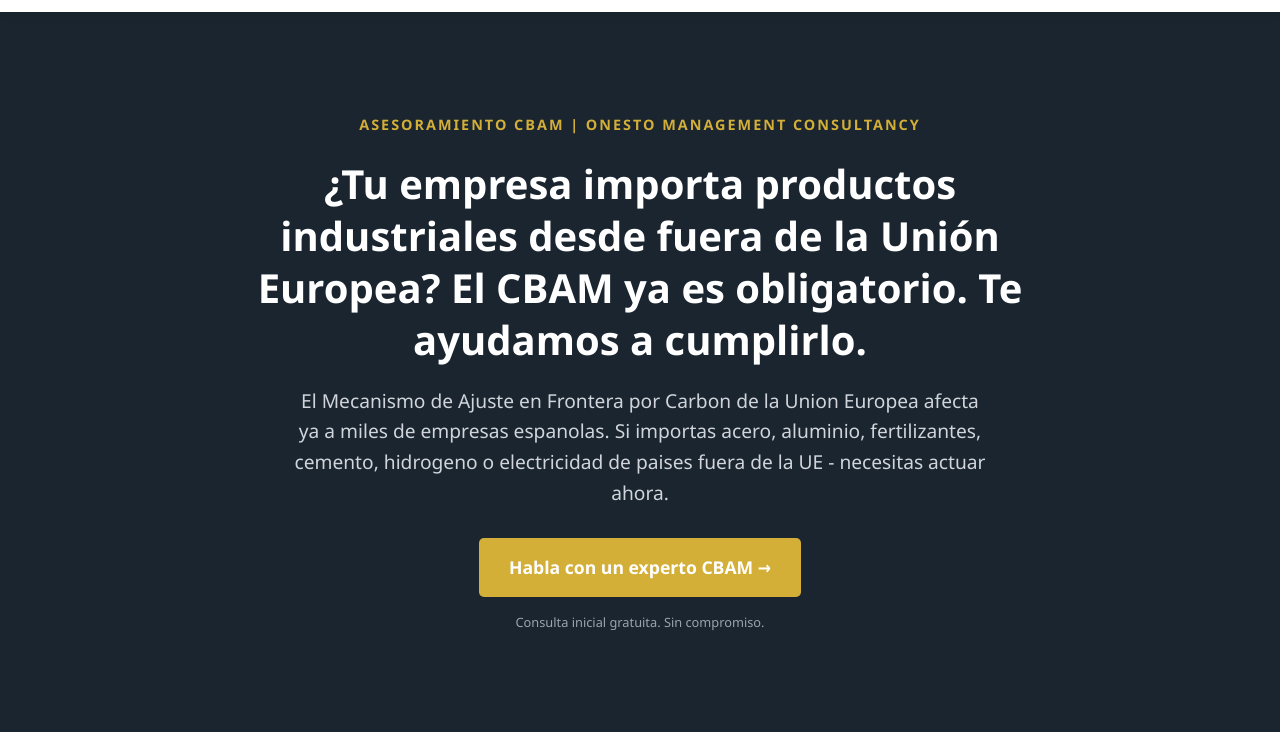
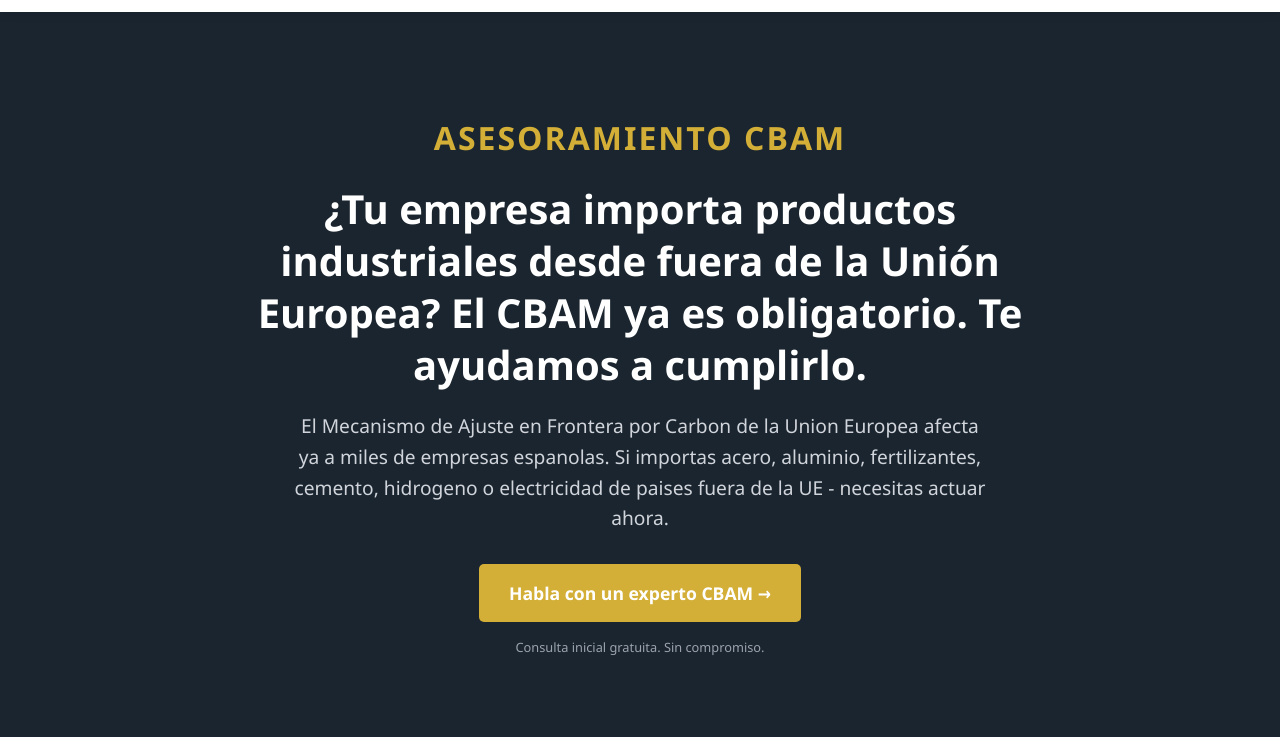
Before and after one commit to piyush-2210/CBAM-Onesto, a plain HTML site: page index.html in a window 1280 px wide. Shown: the part 63-800 px from the top of the page. Drawn offline with Linux system fonts and the light colour scheme.

Commit message:
Update index.html

```diff
--- a/index.html
+++ b/index.html
@@ -135,7 +135,7 @@
         .hero .main-title {
             color: var(--primary-color);
             text-transform: uppercase;
-            font-size: 0.9rem;
+            font-size: 2rem;
             font-weight: bold;
             letter-spacing: 2px;
         }
@@ -478,7 +478,7 @@
     </nav>
 
     <header class="hero">
-        <span class="main-title">ASESORAMIENTO CBAM | ONESTO MANAGEMENT CONSULTANCY</span>
+        <span class="main-title">ASESORAMIENTO CBAM</span>
         <h1>¿Tu empresa importa productos industriales desde fuera de la Unión Europea? El CBAM ya es obligatorio. Te ayudamos a cumplirlo.</h1>
         <p class="subtitle">El Mecanismo de Ajuste en Frontera por Carbon de la Union Europea afecta ya a miles de empresas espanolas. Si importas acero, aluminio, fertilizantes, cemento, hidrogeno o electricidad de paises fuera de la UE - necesitas actuar ahora.</p>
         <a href="#contacto" class="btn-primary">Habla con un experto CBAM →</a>
@@ -747,4 +747,5 @@
         }
     </script>
 </body>
+
 </html>
```
